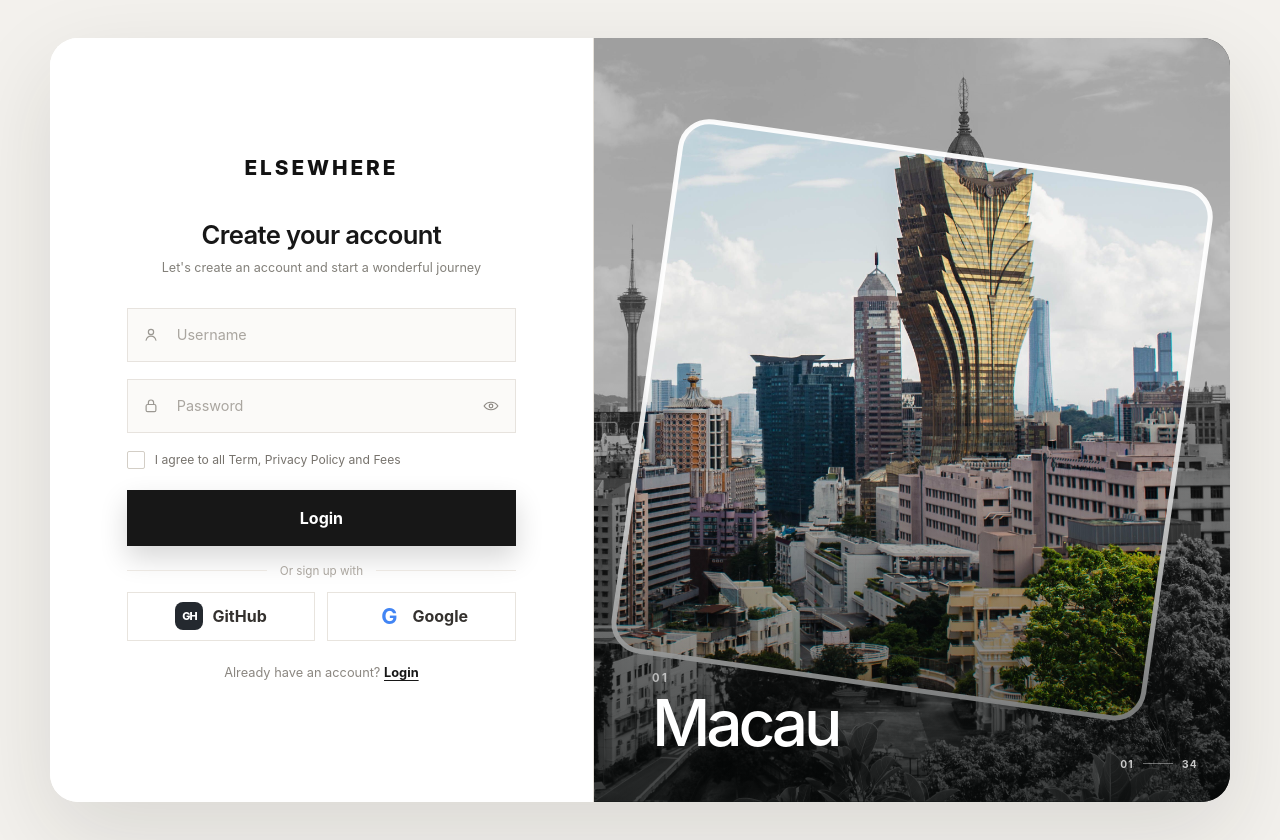
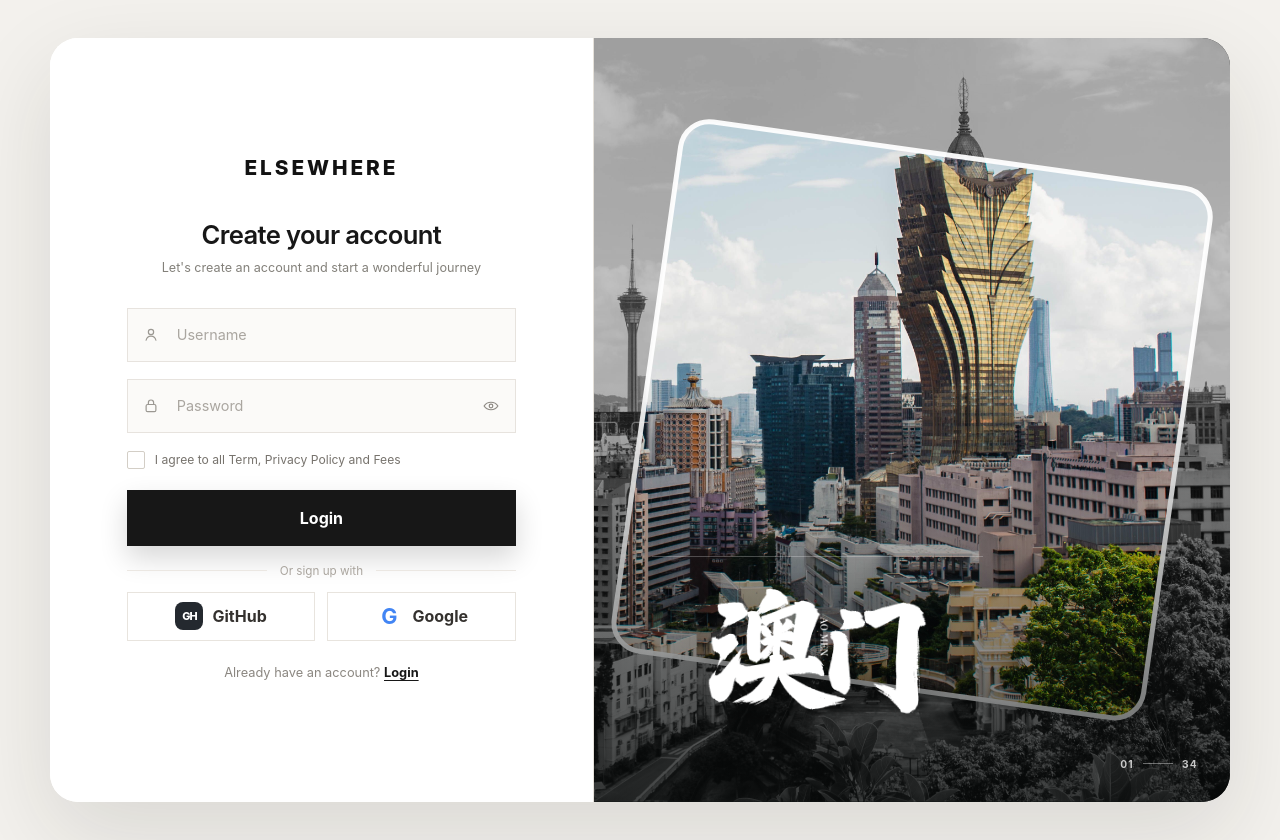
Before and after one commit to zhenyuk303/Elsewhere, a React (Vite) app: page / in a window 1280 px wide. Built offline with nearby package versions, Linux system fonts and the light colour scheme; no server answers.

Commit message:
feat: show calligraphy labels on carousel

```diff
--- a/src/features/carousel/TravelCarousel.tsx
+++ b/src/features/carousel/TravelCarousel.tsx
@@ -24,6 +24,7 @@ function TravelSlide({ slide, index, phase, active, slot }: SlideProps) {
   const clipId = `travel-window-${slot}-${index}`
   const animationPhase = active ? phase : 'waiting'
   const [imageError, setImageError] = useState(false)
+  const [labelError, setLabelError] = useState(false)
 
   return (
     <article
@@ -80,10 +81,17 @@ function TravelSlide({ slide, index, phase, active, slot }: SlideProps) {
       </svg>
       <div className="slide-shade" aria-hidden="true" />
       <div className="location-lockup">
-        <span className="location-index">
-          {String(index + 1).padStart(2, '0')}
-        </span>
-        <h2>{slide.location}</h2>
+        {labelError ? (
+          <h2 className="location-fallback">{slide.location}</h2>
+        ) : (
+          <img
+            className="location-calligraphy"
+            src={slide.labelSrc}
+            alt=""
+            aria-hidden="true"
+            onError={() => setLabelError(true)}
+          />
+        )}
       </div>
     </article>
   )
@@ -107,6 +115,7 @@ export function TravelCarousel({ paused }: TravelCarouselProps) {
     >
       <div className={`carousel-track carousel-track--${phase}`}>
         <TravelSlide
+          key={`current-${slides[currentIndex].labelSrc}`}
           slide={slides[currentIndex]}
           index={currentIndex}
           phase={phase}
@@ -114,6 +123,7 @@ export function TravelCarousel({ paused }: TravelCarouselProps) {
           slot="current"
         />
         <TravelSlide
+          key={`next-${slides[nextIndex].labelSrc}`}
           slide={slides[nextIndex]}
           index={nextIndex}
           phase="reveal"
--- a/src/features/carousel/carousel.css
+++ b/src/features/carousel/carousel.css
@@ -101,19 +101,21 @@
   z-index: 2;
   left: clamp(30px, 5vw, 58px);
   bottom: clamp(36px, 6vh, 62px);
+  width: min(52%, 430px);
   color: #fff;
 }
 
-.location-index {
+.location-calligraphy {
   display: block;
-  margin-bottom: 8px;
-  color: rgb(255 255 255 / 62%);
-  font-size: 0.7rem;
-  font-weight: 700;
-  letter-spacing: 0.22em;
+  width: 100%;
+  max-width: 100%;
+  max-height: clamp(140px, 26vh, 240px);
+  object-fit: contain;
+  object-position: left bottom;
+  filter: drop-shadow(0 10px 28px rgb(0 0 0 / 36%));
 }
 
-.location-lockup h2 {
+.location-fallback {
   margin: 0;
   font-size: clamp(2.4rem, 5vw, 4.8rem);
   font-weight: 500;
@@ -173,9 +175,14 @@
   .location-lockup {
     left: 24px;
     bottom: 28px;
+    width: min(58%, 320px);
   }
 
-  .location-lockup h2 {
+  .location-calligraphy {
+    max-height: 160px;
+  }
+
+  .location-fallback {
     font-size: clamp(2.3rem, 13vw, 4.4rem);
   }
 
```
Also changed, not shown: 1 other file (tests, documents, lock files or other folders).
